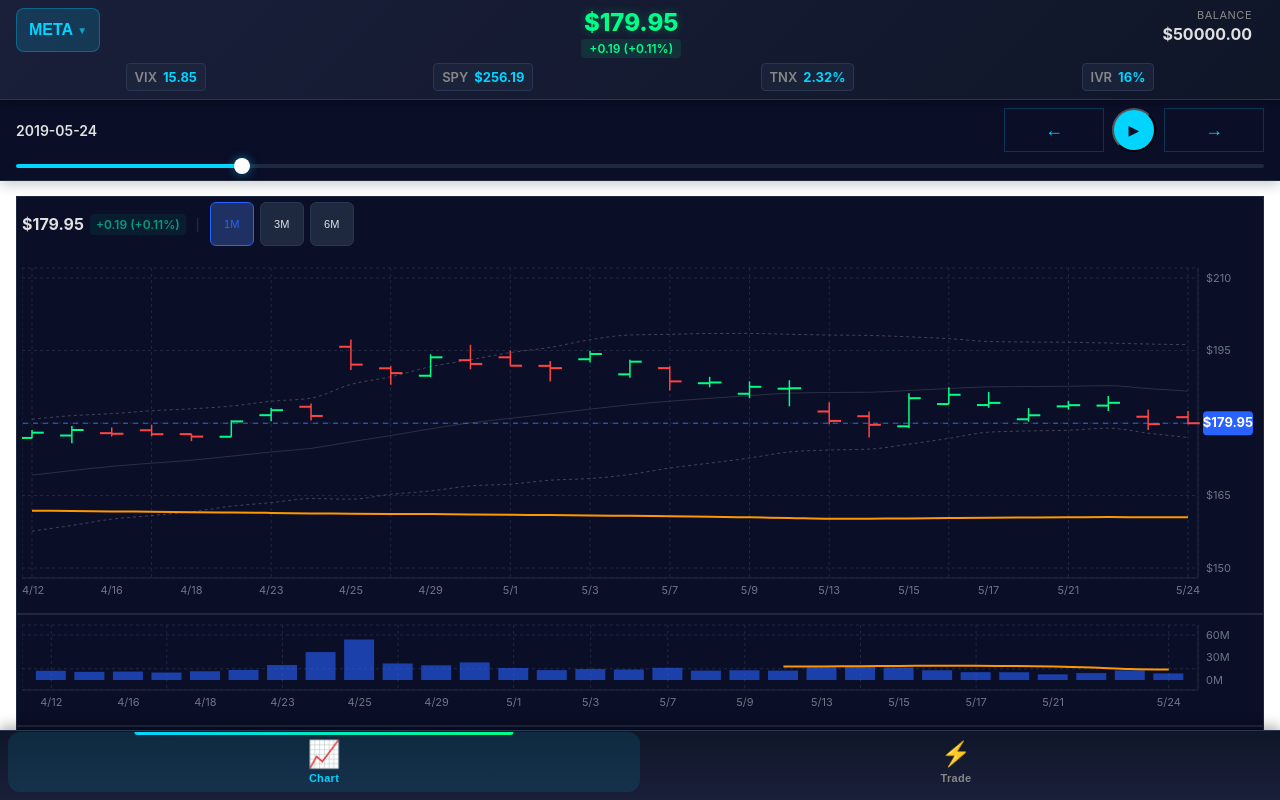
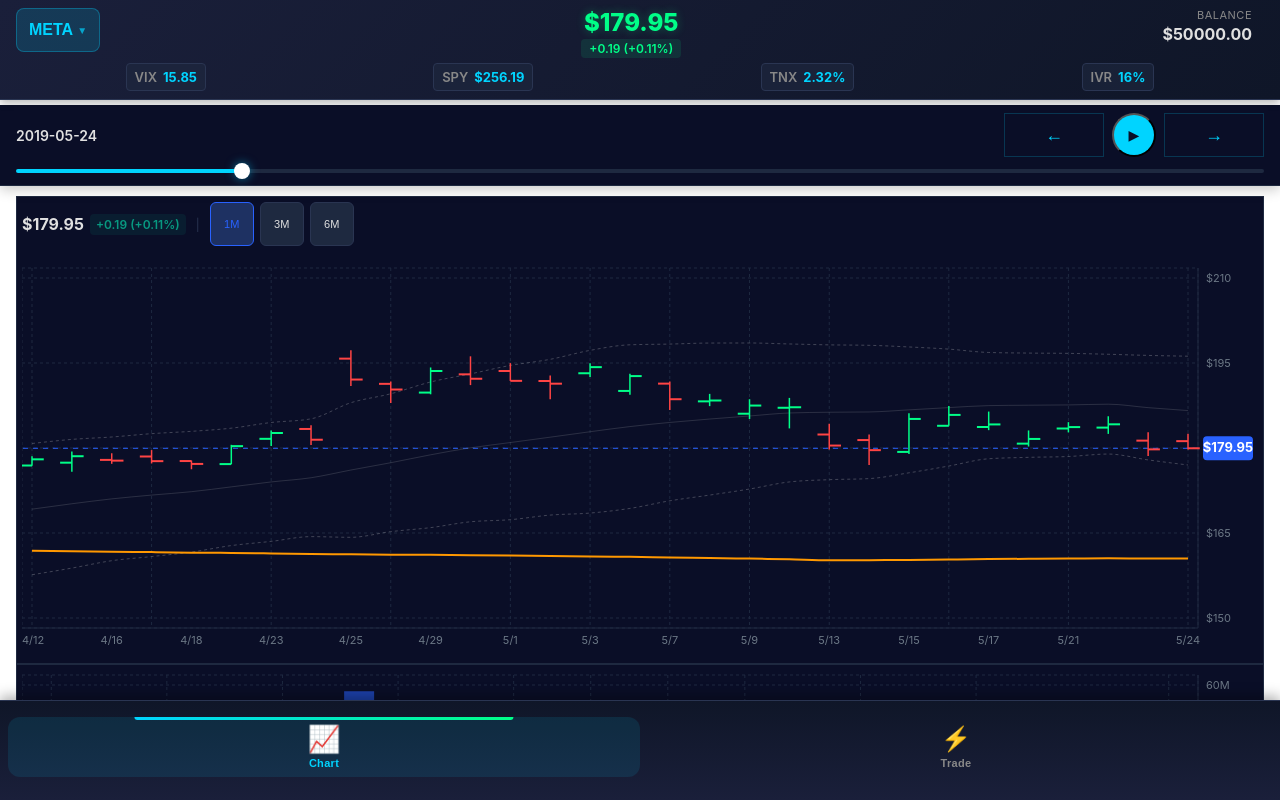
Before and after one commit to iliutaadrian/options_trading_simulator, a React (Vite) app: page / in a window 1280 px wide. Built offline with nearby package versions, Linux system fonts and the light colour scheme.

Commit message:
fix: pwa viewport

```diff
--- a/index.html
+++ b/index.html
@@ -1,25 +1,29 @@
 <!doctype html>
 <html lang="en">
+
 <head>
   <meta charset="UTF-8" />
   <link rel="icon" type="image/svg+xml" href="/vite.svg" />
-    <meta name="viewport" content="width=device-width, initial-scale=1.0, maximum-scale=1.0, user-scalable=no, viewport-fit=cover" />
+  <meta name="viewport"
+    content="width=device-width, initial-scale=1.0, maximum-scale=1.0, user-scalable=no, viewport-fit=cover" />
 
   <!-- PWA Meta Tags -->
-    <meta name="theme-color" content="#00d4ff" />
+  <meta name="theme-color" content="#0a0e27" />
   <meta name="description" content="Mobile-first options trading simulator with game-like interactions" />
   <link rel="manifest" href="/manifest.json" />
 
   <!-- iOS PWA Support -->
   <meta name="apple-mobile-web-app-capable" content="yes" />
-    <meta name="apple-mobile-web-app-status-bar-style" content="black-translucent" />
+  <meta name="apple-mobile-web-app-status-bar-style" content="default" />
   <meta name="apple-mobile-web-app-title" content="TradeGym" />
   <link rel="apple-touch-icon" href="/pwa-icons/icon-192x192.png" />
 
   <title>Options Trading Gym</title>
 </head>
+
 <body>
   <div id="root"></div>
   <script type="module" src="/src/main.jsx"></script>
 </body>
+
 </html>
--- a/src/App.css
+++ b/src/App.css
@@ -22,7 +22,8 @@ body {
 /* Mobile App Container */
 .mobile-app {
   width: 100%;
-  height: 100vh;
+  height: 100dvh;
+  /* Use dynamic viewport height for PWA compatibility */
   max-width: 430px;
   margin: 0 auto;
   background: #0a0e27;
@@ -34,7 +35,8 @@ body {
 /* Fixed Timeline Controls */
 .fixed-timeline-controls {
   position: fixed;
-  top: 100px;
+  top: calc(105px + env(safe-area-inset-top, 0px));
+  /* Account for safe area */
   left: 0;
   right: 0;
   background: #0a0e27;
@@ -141,8 +143,8 @@ body {
 /* Mobile Content Area */
 .mobile-content {
   position: fixed;
-  top: 180px;
-  /* Adjusted for header + compact timeline */
+  top: calc(180px + env(safe-area-inset-top, 0px));
+  /* Adjusted for header + compact timeline + safe area */
   left: 0;
   right: 0;
   bottom: 60px;
@@ -188,7 +190,8 @@ body {
 .portfolio-overlay-content {
   width: 100%;
   max-width: 430px;
-  height: 100vh;
+  height: 100dvh;
+  /* Use dynamic viewport height for PWA */
   background: transparent;
 }
 
@@ -320,7 +323,8 @@ input[type="submit"] {
   display: flex;
   align-items: center;
   justify-content: center;
-  height: 100vh;
+  height: 100dvh;
+  /* Use dynamic viewport height for PWA */
   color: #00d4ff;
   font-size: 18px;
 }
--- a/src/components/MobileNav.css
+++ b/src/components/MobileNav.css
@@ -3,7 +3,7 @@
     bottom: 0;
     left: 0;
     right: 0;
-    height: 70px;
+    height: 100px;
     background: linear-gradient(180deg, #0f1628 0%, #1a1f3a 100%);
     border-top: 1px solid #2a3552;
     display: flex;
--- a/src/components/PortfolioWidget.css
+++ b/src/components/PortfolioWidget.css
@@ -82,7 +82,7 @@
 
 .portfolio-widget-expanded {
     padding: 0 20px 20px 20px;
-    max-height: calc(100vh - 210px);
+    max-height: calc(100dvh - 210px - env(safe-area-inset-top, 0px) - env(safe-area-inset-bottom, 0px));
     overflow-y: auto;
 }
 
--- a/src/components/PriceChart.jsx
+++ b/src/components/PriceChart.jsx
@@ -259,7 +259,7 @@ const PriceChart = ({ data, currentIndex, vixData, indicator }) => {
             )}
           </div>
         </div>
-        <ResponsiveContainer width="100%" height={350}>
+        <ResponsiveContainer width="100%" height={400}>
           <ComposedChart data={dataWithVolumeSMA} margin={{ top: 10, right: 0, left: 0, bottom: 0 }}>
             <defs>
               <linearGradient id="priceGradient" x1="0" y1="0" x2="0" y2="1">
@@ -522,7 +522,7 @@ const PriceChart = ({ data, currentIndex, vixData, indicator }) => {
       </div>
 
       <div className="chart-section tradingview-style">
-        <ResponsiveContainer width="100%" height={100}>
+        <ResponsiveContainer width="100%" height={120}>
           <ComposedChart data={dataWithVolumeSMA} margin={{ top: 5, right: 0, left: 0, bottom: 0 }}>
             <CartesianGrid strokeDasharray="3 3" stroke="#1e2940" strokeWidth={1} />
             <XAxis
@@ -561,7 +561,7 @@ const PriceChart = ({ data, currentIndex, vixData, indicator }) => {
       </div>
 
       <div className="chart-section tradingview-style">
-        <ResponsiveContainer width="100%" height={100}>
+        <ResponsiveContainer width="100%" height={120}>
           <ComposedChart data={dataWithVolumeSMA} margin={{ top: 5, right: 0, left: 0, bottom: 0 }}>
             <CartesianGrid strokeDasharray="3 3" stroke="#1e2940" strokeWidth={1} />
             <XAxis
```
Also changed, not shown: public/manifest.json. Lines whose indentation alone changed are shown as unchanged.
